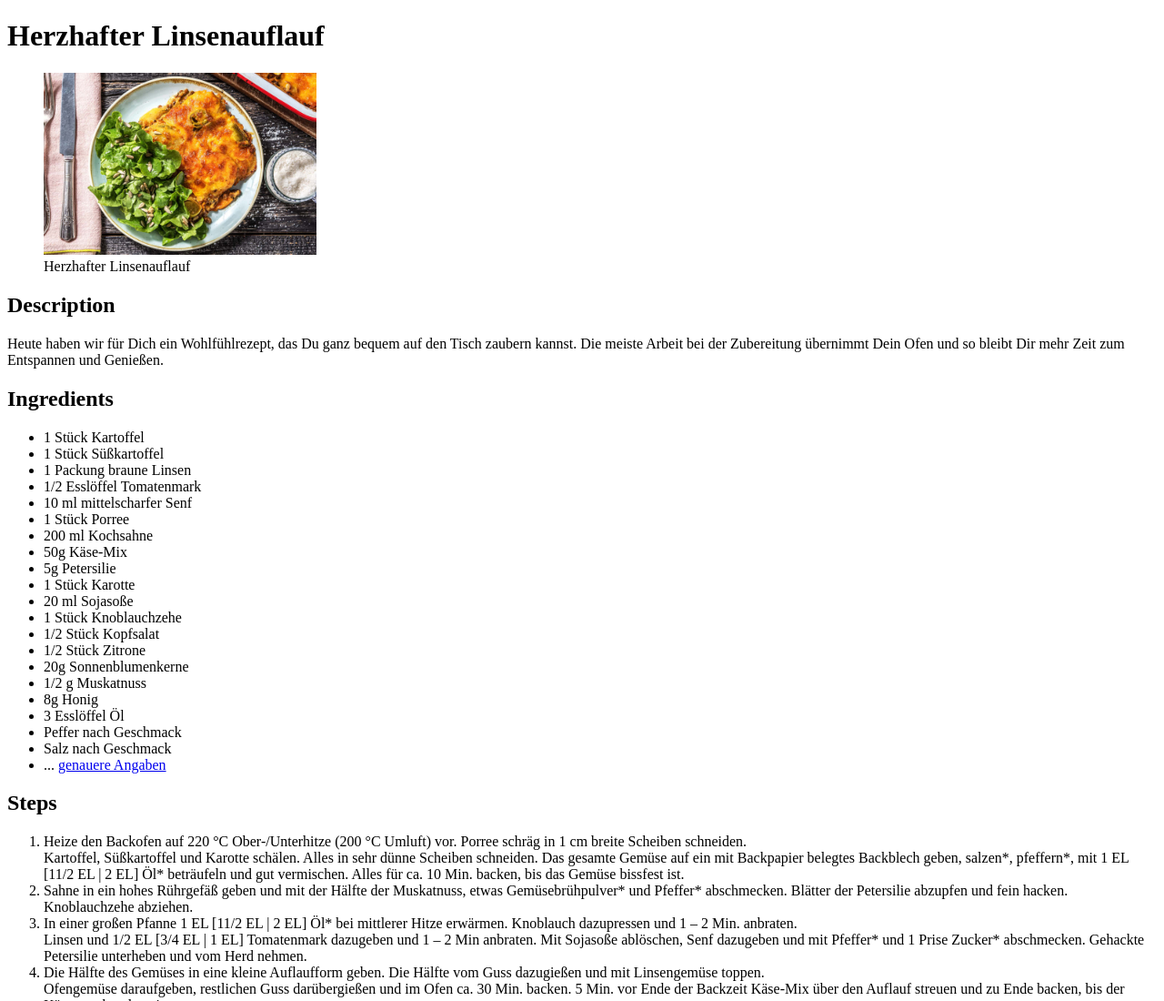
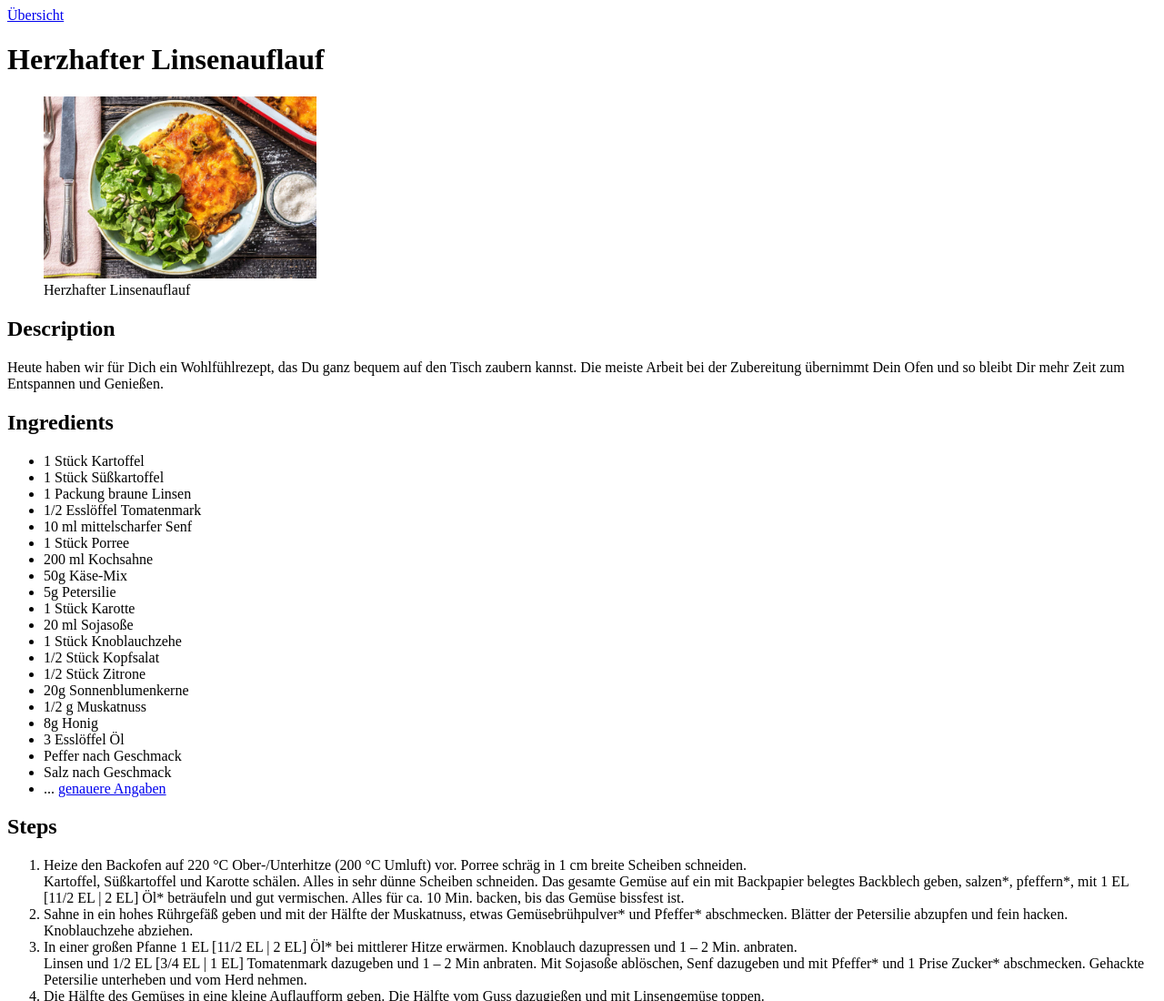
Before and after one commit to martin-hackl/odin-recipes, a plain HTML site: page recipes/herzhafter-linsenauflauf.html in a window 1280 px wide. Shown: the top 1100 px of the page at 91% size. Drawn offline with Linux system fonts and the light colour scheme.

Commit message:
Add link to index page

```diff
--- a/recipes/herzhafter-linsenauflauf.html
+++ b/recipes/herzhafter-linsenauflauf.html
@@ -7,6 +7,7 @@
     <title>Herzhafter Linsenauflauf</title>
 </head>
 <body>
+    <a href="../index.html">Übersicht</a>
     <h1>Herzhafter Linsenauflauf</h1>
     <figure>
     <img src="../img/herzhafter-linsenauflauf.jpg" width="300px">
```
Also changed, not shown: recipes/lasagna.html (+1 -0 lines), recipes/veggy-toast.html (+1 -0 lines).
